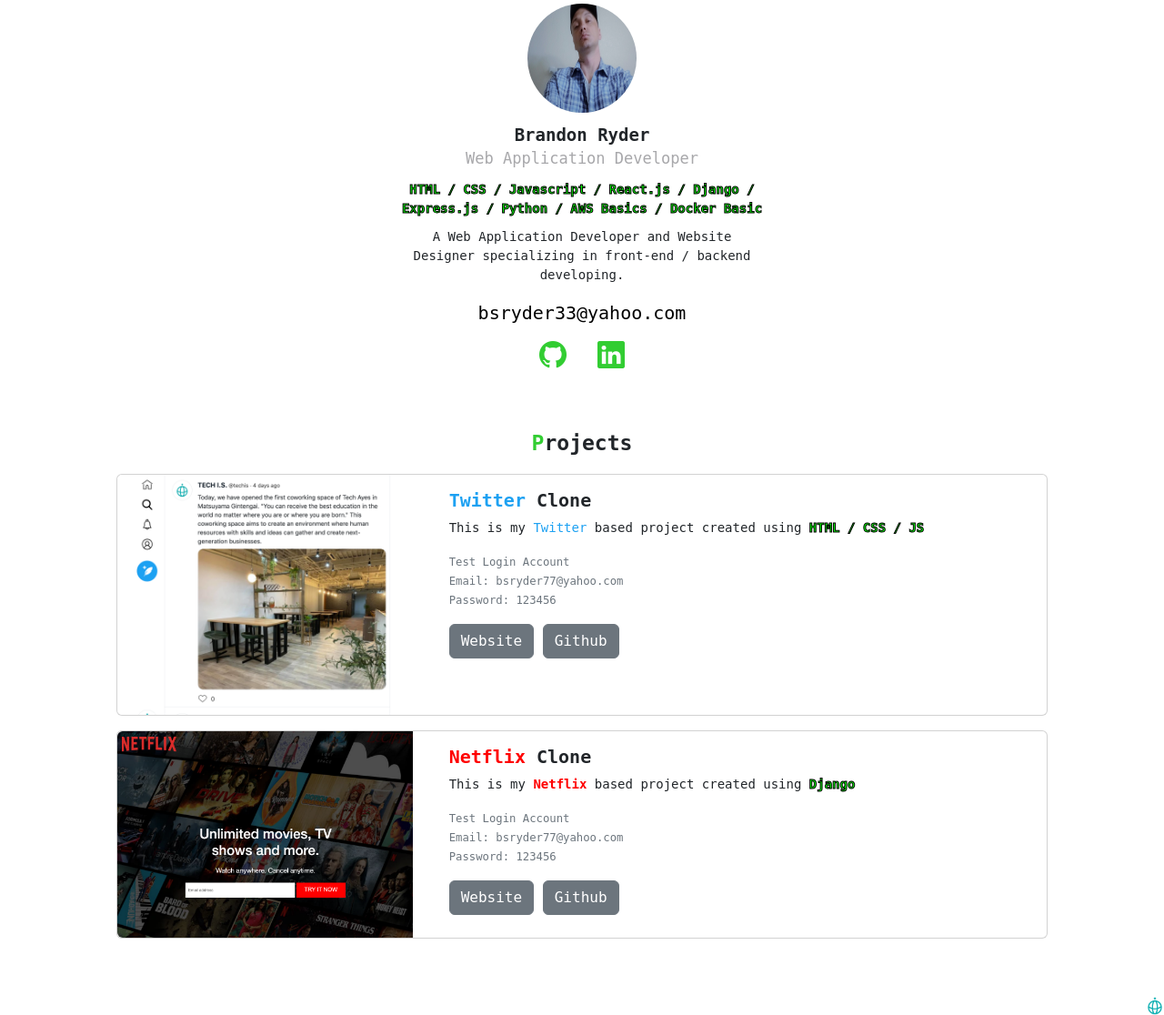
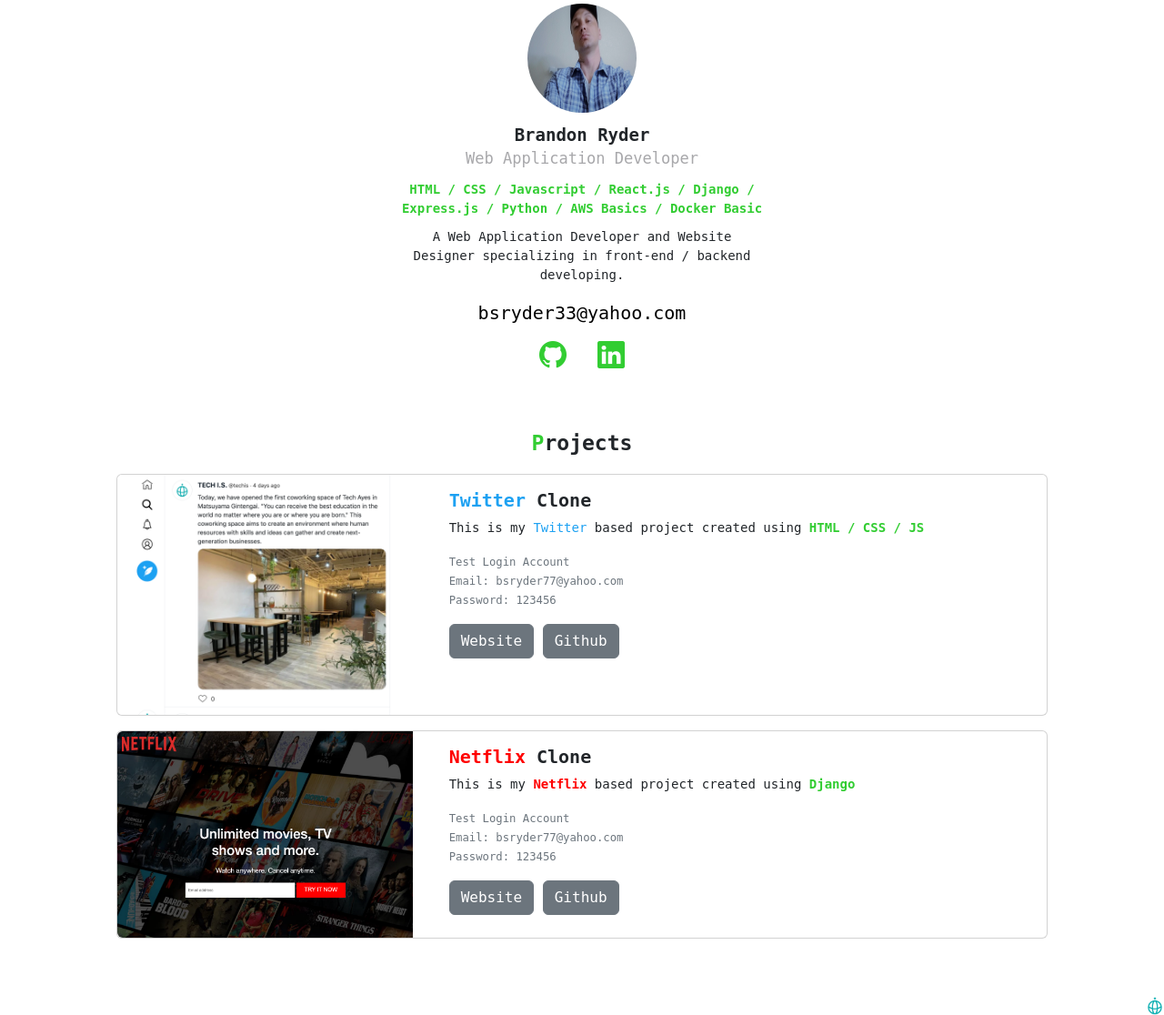
Before and after one commit to Brandonryder33/portfolio, a PHP site: page / in a window 1280 px wide. Shown: the part 175-1291 px from the top of the page at 91% size. Run offline with PHP 8.4, Linux system fonts and the light colour scheme; some libraries are stand-ins or nearby versions.

Commit message:
Add files via upload

```diff
--- a/index.html
+++ b/index.html
@@ -67,8 +67,8 @@
       </p>
       <div class="email">bsryder33@yahoo.com</div>
       <div class="icons">
-        <a href="#"><i class="bi bi-github"></i></a>
-        <a href="#"><i class="bi bi-linkedin ms-3"></i></a>
+        <a href="https://github.com/Brandonryder33" target="_blank"><i class="bi bi-github"></i></a>
+        <a href="http://www.linkedin.com/in/brandon-ryder-baaa64245" target="_blank"><i class="bi bi-linkedin ms-3"></i></a>
       </div>
     </div>
     <div id="projects">
--- a/style.css
+++ b/style.css
@@ -49,8 +49,7 @@ About
   color: limegreen;
   margin-bottom: 10px;
   font-weight: bold;
-  -webkit-text-stroke: 1px black;
-	-webkit-text-fill-color: lime;
+
 }
 .email {
   margin-top: 14px;
@@ -85,6 +84,5 @@ Projects
   color: red !important;
 }
 .languages{font-weight: bold;
-    -webkit-text-stroke: 1px black;
-      -webkit-text-fill-color: lime;}
+   color: limegreen;}
 .twitter {color: #1DA1F2}
```
